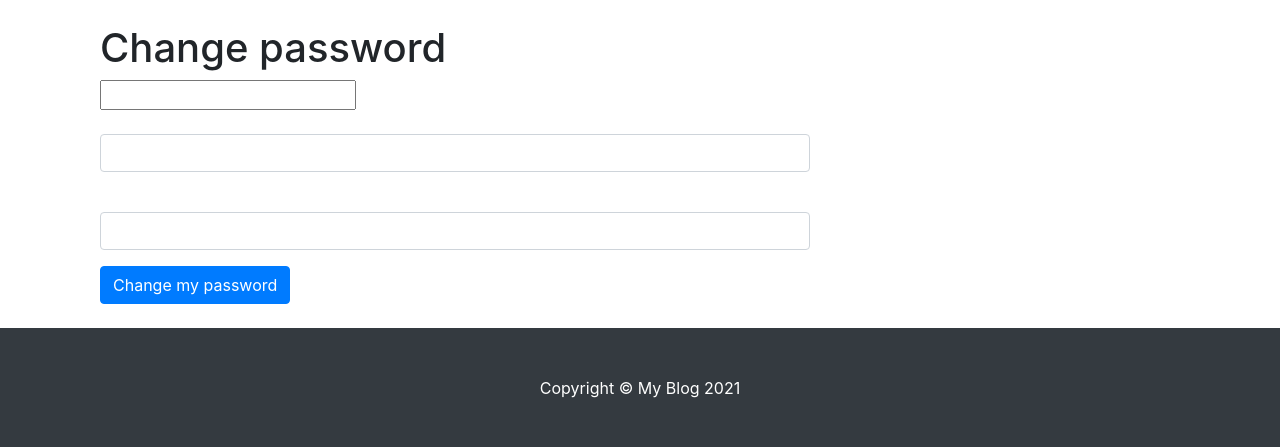
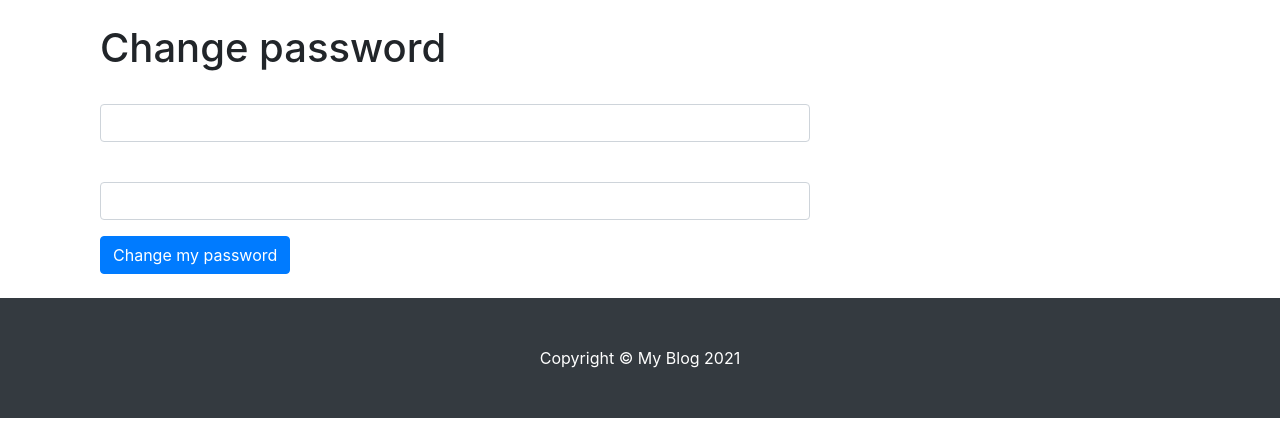
Before and after one commit to amineasli/django-blog-site, a Django app: a page that uses blogsite/accounts/templates/registration/password_reset_confirm.html in a window 1280 px wide. Shown: the part 56-503 px from the top of the page. Run offline with Django 3.2, Linux system fonts and the light colour scheme; parts of the project's set-up code (start-up, migrations or seed data) failed here and were passed over; some libraries are stand-ins or nearby versions.

Commit message:
Declare a hidden input type for username field

```diff
--- a/blogsite/accounts/templates/registration/password_reset_confirm.html
+++ b/blogsite/accounts/templates/registration/password_reset_confirm.html
@@ -13,7 +13,6 @@
             {% if form.errors %}
             <p class="errornote">
                 <div class="alert alert-danger" role="alert">
-                    {{ form.old_password.errors }}
                     {{ form.new_password1.errors }}
                     {{ form.new_password2.errors }}
                 </div>
@@ -23,7 +22,7 @@
                 {% csrf_token %}
 
                 <fieldset class="module aligned wide">
-                    <input class="hidden" autocomplete="username" value="{{ form.user.get_username }}">
+                    <input type="hidden" autocomplete="username" value="{{ form.user.get_username }}">
                     <div class="form-group">
                         <label for="{{ form.new_password1.id_for_label }}">{{ form.new_password1.label }}</label>
                         <input type="password" class="form-control" id="{{ form.new_password1.id_for_label }}" name="{{ form.new_password1.html_name }}">
```
